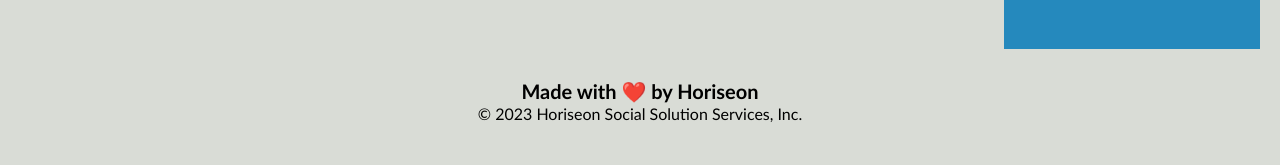
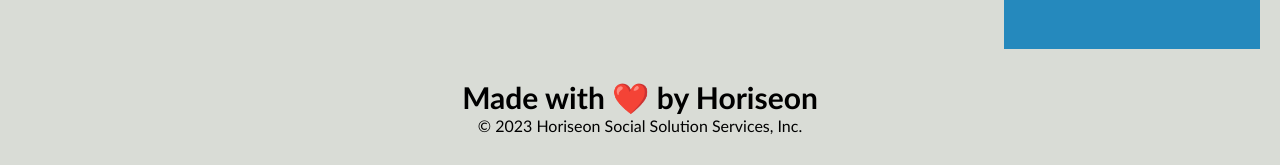
Before and after one commit to brianguthrie88/module-1-challenge, a plain HTML site: page index.html in a window 1280 px wide. Shown: the part 1870-2035 px from the top of the page. Drawn offline with Linux system fonts and the light colour scheme.

Commit message:
created my readme and made changes to html and css

```diff
--- a/index.html
+++ b/index.html
@@ -4,7 +4,7 @@
 <head>
     <meta charset="UTF-8" />
     <link rel="stylesheet" href="./assets/css/style.css">
-    <title>website</title>
+    <title>Horiseon</title>
 </head>
 
 <!-- Body is everything that the user can see on the webpage-->
@@ -85,7 +85,7 @@
     </aside>
     <!-- Here is the bottom part of the page, the footer, which has information on who made this website and the copyright info -->
     <footer>
-        <h4>Made with ❤️️ by Horiseon</h4>
+        <h2>Made with ❤️️ by Horiseon</h4>
         <p>
             &copy; 2023 Horiseon Social Solution Services, Inc.
         </p>
```
Also changed, not shown: assets/images/working-website-2.png (added), assets/images/working-website-3.png (added), 2 other files.
